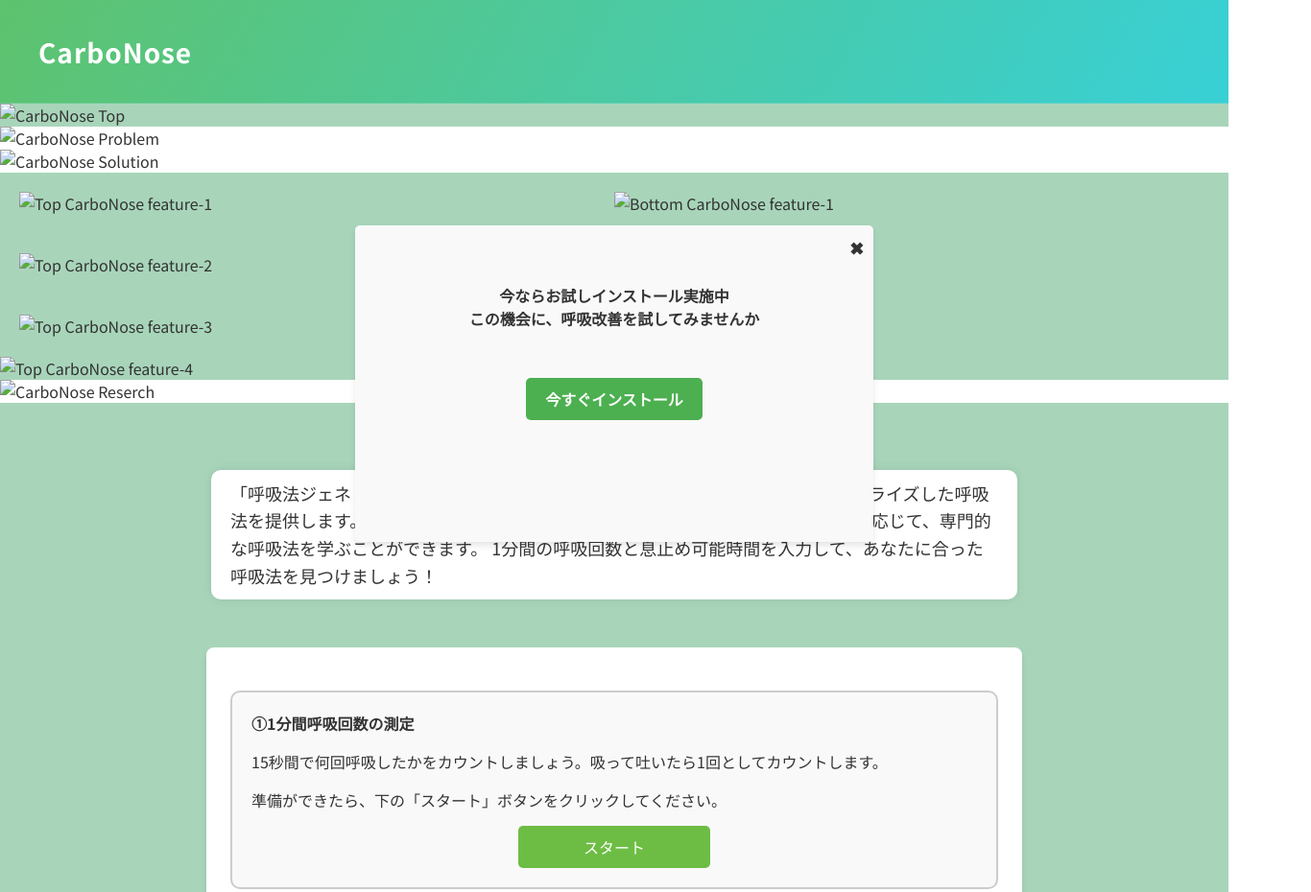
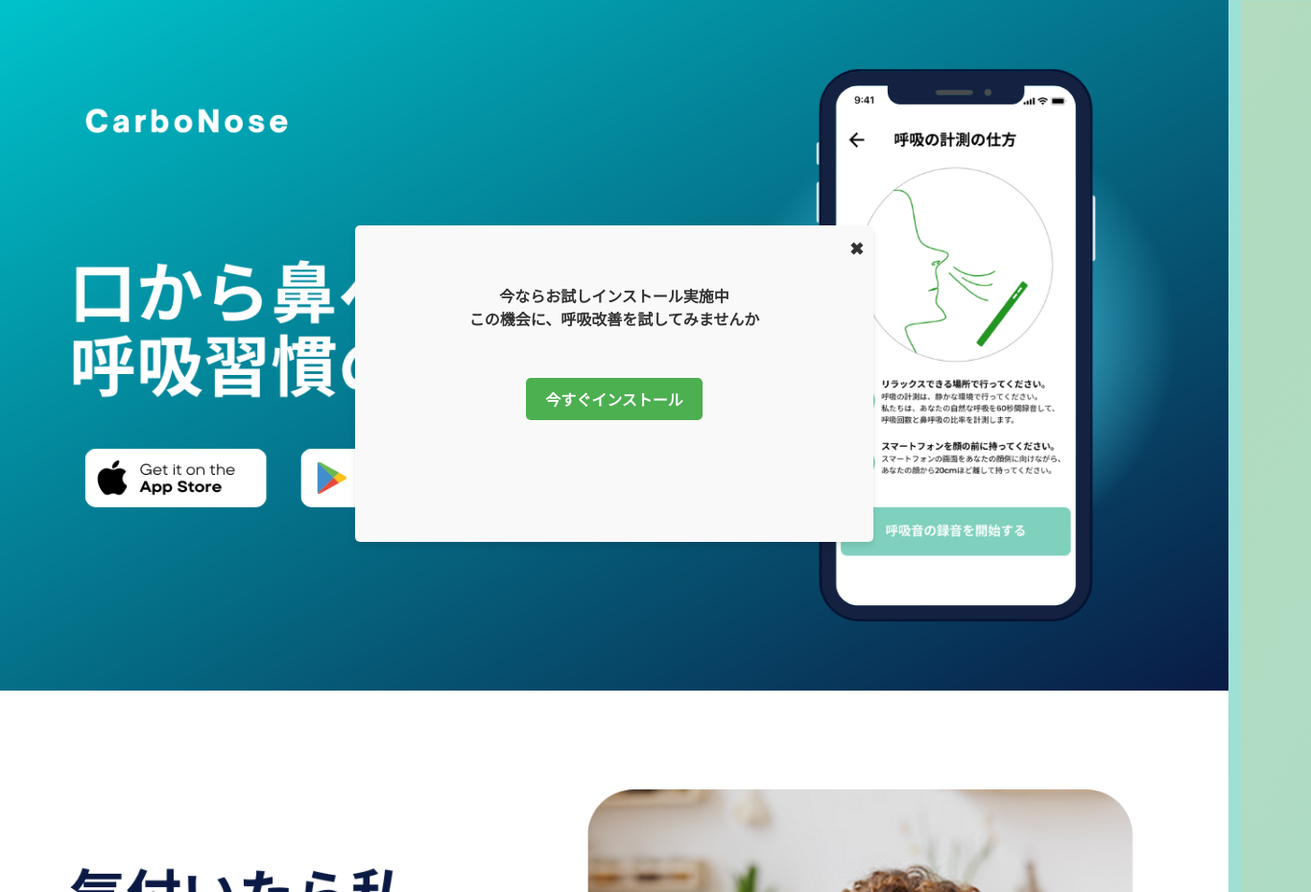
Before and after one commit to toraum9/CarboNose, a plain HTML site: page index.html in a window 1280 px wide. Shown: the top 930 px of the page at 96% size, 1366 px wide, since content can reach past the window. Drawn offline with nearby package versions, Linux system fonts and the light colour scheme.

Commit message:
Update index.html

```diff
--- a/index.html
+++ b/index.html
@@ -10,49 +10,24 @@
 </head>
 
 <body>
-  <header class="header">
-    <div class="container">
-      <div class="branding">
-        <h1 class="logo">CarboNose</h1>
-      </div>
-    </div>
-  </header>
-
   <div class="top-image-container">
-    <img src="images/CarboNose_Top.png" alt="CarboNose Top" />
+    <img src="images/1.png" alt="CarboNose Top" />
   </div>
 
   <div class="Problem">
-    <img src="images/CarboNose_Problem.png" alt="CarboNose Problem" />
+    <img src="images/2.png" alt="CarboNose Problem" />
   </div>
   <div class="Solution">
-    <img src="images/CarboNose_Solution.png" alt="CarboNose Solution" />
+    <img src="images/3.png" alt="CarboNose Solution" />
   </div>
 
-  <!-- 提供機能①の内容 -->
-  <div class="feature-1">
-    <img src="images/feature-1_top.png" alt="Top CarboNose feature-1">
-    <img src="images/feature-1_bottom.png" alt="Bottom CarboNose feature-1">
+  <!-- 提供機能の内容 -->
+  <div class="feature">
+    <img src="images/4.png" alt="CarboNose feature" />
   </div>
-  <!-- 提供機能②の内容 -->
-  <div class="feature-2">
-    <img src="images/feature-2_top.png" alt="Top CarboNose feature-2">
-    <img src="images/feature-2_bottom.png" alt="Bottom CarboNose feature-2">
-  </div>
-  <!-- 提供機能③の内容 -->
-  <div class="feature-3">
-    <img src="images/feature-3_top.png" alt="Top CarboNose feature-3">
-    <img src="images/feature-3_bottom.png" alt="Bottom CarboNose feature-3">
-  </div>
-  <!-- 提供機能④の内容 -->
-  <div class="feature-4">
-    <img src="images/feature-4_top.png" alt="Top CarboNose feature-4">
-    <img src="images/feature-4_bottom.png" alt="Bottom CarboNose feature-4">
-  </div>
-
   <div class="Reserch">
-      <img src="images/CarboNose_Reserch.png" alt="CarboNose Reserch" />
-  </div>
+      <img src="images/5.png" alt="CarboNose Reserch" />
+    </div>
 
   <section class="breathing-generator">
     <!-- 呼吸法ジェネレーターの内容 -->
@@ -157,8 +132,9 @@
       </div>
     </div>
 
+
     <div class="Price">
-      <img src="images/CarboNose_Price.png" alt="CarboNose Price" />
+      <img src="images/6.png" alt="CarboNose Price" />
     </div>
 
     <section class="contact-us">
```
